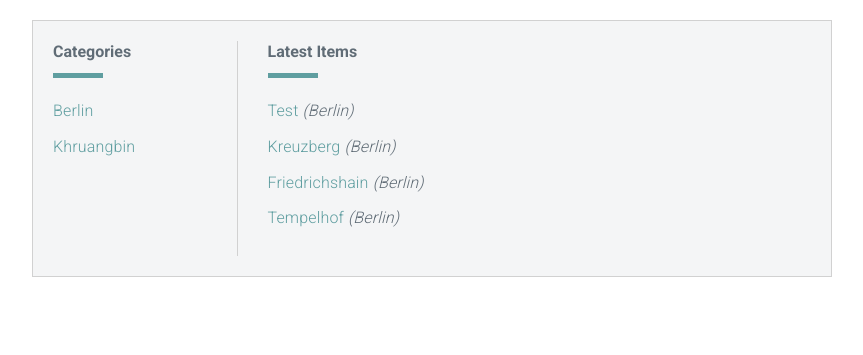
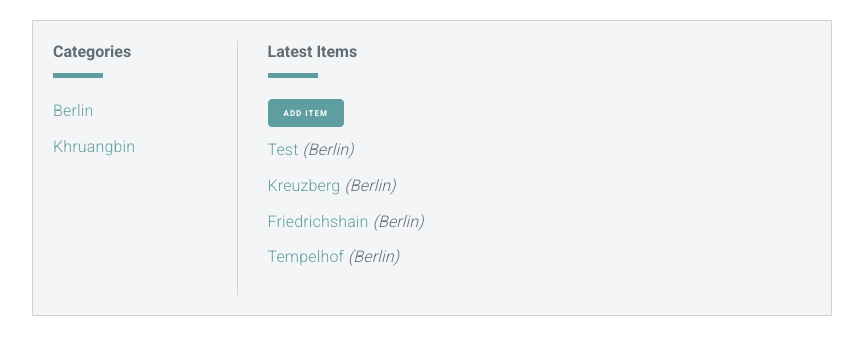
Before and after one commit to saschaorth/item-catalog, a Flask app: page / in a window 1280 px wide. Shown: the part 60-415 px from the top of the page, without its empty margins (208-1071 px from the left). Run offline with Flask 2, Linux system fonts and the light colour scheme; parts of the project's set-up code (start-up, migrations or seed data) failed here and were passed over.

Commit message:
Add from categories instead of category_items.

```diff
--- a/application.py
+++ b/application.py
@@ -257,21 +257,21 @@ def ensure_login(func):
     return wrapper
 
 
-@app.route('/catalog/<int:category_id>/item/new', methods=['POST', 'GET'])
+@app.route('/catalog/item/new', methods=['POST', 'GET'])
 @ensure_login
-def add_item(category_id):
+def add_item():
     if request.method == 'POST':
 
         # ensure all fields are filled with values
         if not request.form['name']:
             flash('Please add an item name')
-            return redirect(url_for('add_item', category_id=category_id))
+            return redirect(url_for('add_item'))
         if not request.form['description']:
             flash('Please add a description')
-            return redirect(url_for('add_item', category_id=category_id))
+            return redirect(url_for('add_item'))
 
         new_item = Item(
-            category_id=category_id,
+            category_id=request.form['category'],
             name=request.form['name'],
             description=request.form['description'],
             user_id=login_session['user_id']
@@ -279,9 +279,10 @@ def add_item(category_id):
         session.add(new_item)
         session.commit()
         flash('New item {} successfully created'.format(new_item.name))
-        return redirect(url_for('show_category_items', category_id=category_id))
+        return redirect(url_for('show_category_items', category_id=new_item.category_id))
     else:
-        return render_template('add_item.html', category_id=category_id)
+        categories = session.query(Category).all()
+        return render_template('add_item.html', categories=categories)
 
 
 @app.route('/catalog/<int:category_id>/item/<int:item_id>/edit', methods=['POST', 'GET'])
--- a/templates/categories.html
+++ b/templates/categories.html
@@ -13,12 +13,12 @@
     </div>
 	<div class="row">
 		<div class="categories column column-25">
-			<div class="categories__list">
+			<div>
 				<h6 class="list_header">
 					<span class="header_title">Categories</span>
 					<span class="header_bar"></span>
 				</h6>
-				<ul class="list__items">
+				<ul class="item_list">
 					{% for category in categories %}
 						<a href="{{url_for('show_category_items', category_id=category.id)}}">
 							<li class="item_list">
@@ -35,7 +35,8 @@
 					<span class="header_title">Latest items</span>
 					<span class="header_bar"></span>
 				</h6>
-				<ul class="list__items">
+				<ul class="item_list">
+                    <a href="{{url_for('add_item')}}" class="button u add_item">Add Item</a>
 					{% for item in category_items %}
 						<a href="{{url_for ('show_item', item_id=item.id, category_id=item.category.id)}}">
 							<li class="item_list">
```
Also changed, not shown: templates/add_item.html (+7 -1 lines), templates/category_items.html (+3 -6 lines).
